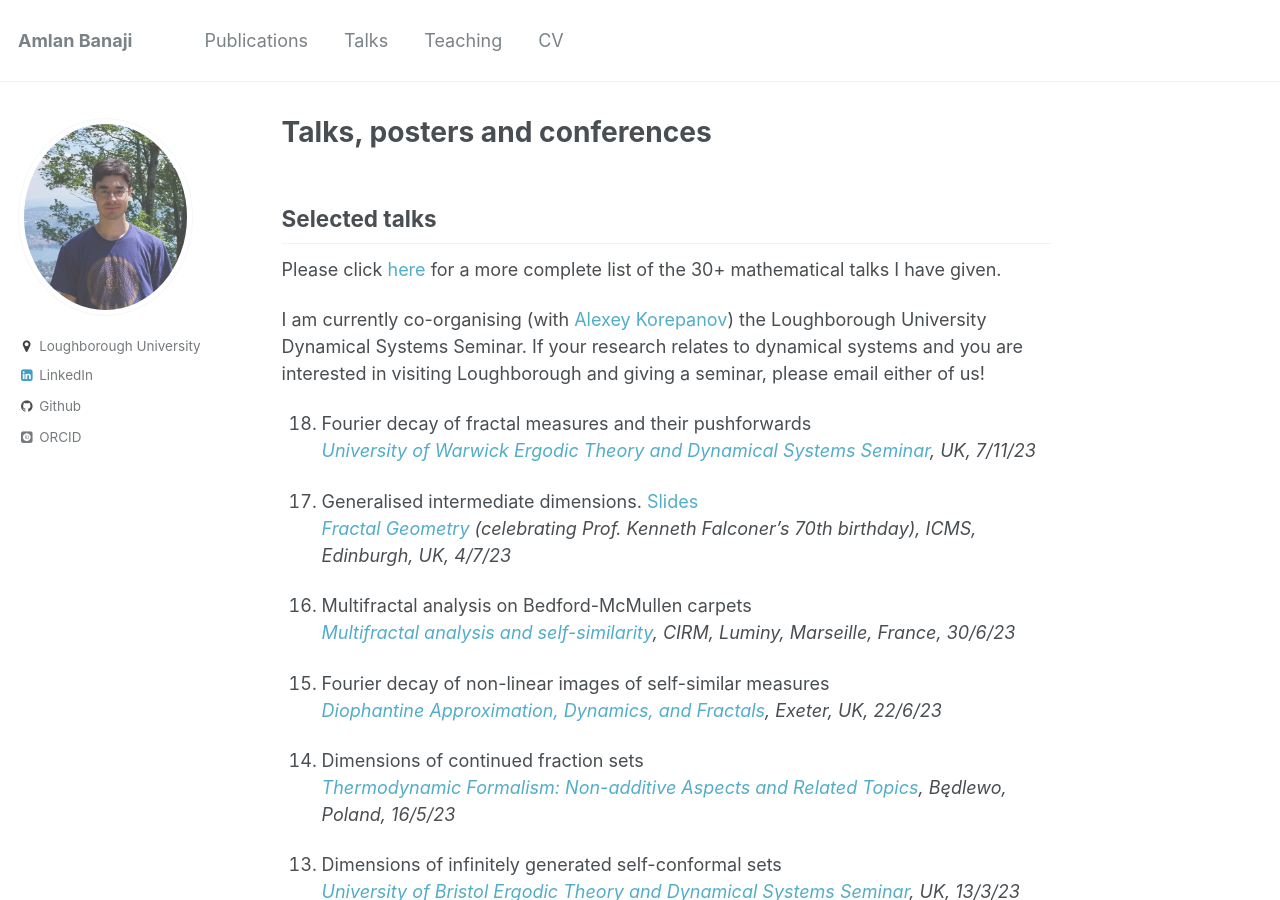
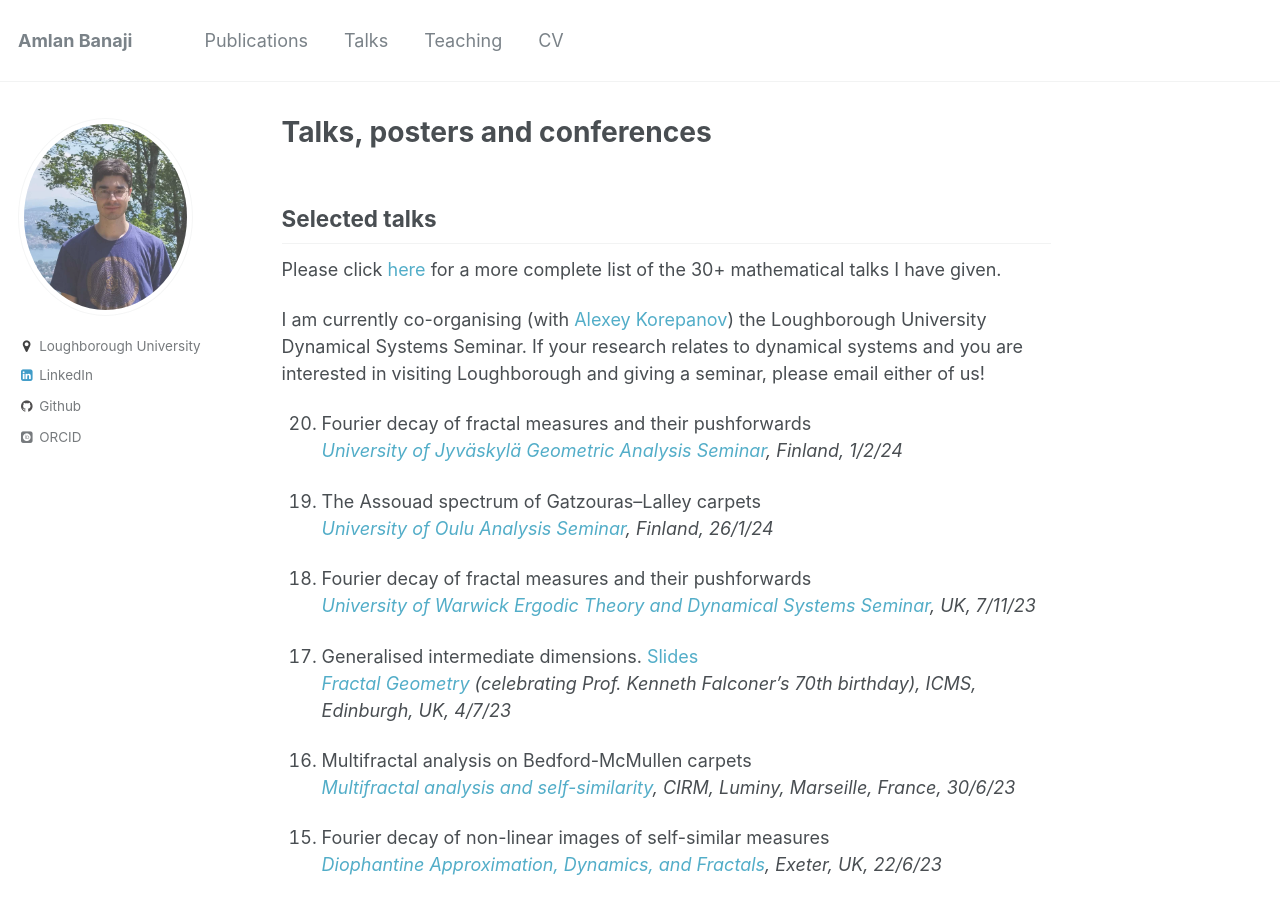
Before and after one commit to amlan-banaji/amlan-banaji.github.io, a Jekyll site: the page built from _pages/talks.md, in a window 1280 px wide and 900 px high. Built offline with Jekyll 4.4.1, drawn with Linux system fonts in a browser that asks for light colours; some web fonts are replaced.

Commit message:
finland talks

```diff
--- a/_pages/talks.md
+++ b/_pages/talks.md
@@ -9,6 +9,12 @@ author_profile: true
 Please click [here](https://amlan-banaji.github.io/files/BanajiTalks.pdf) for a more complete list of the 30+ mathematical talks I have given.
 
 I am currently co-organising (with [Alexey Korepanov](https://khu.dedyn.io/work/)) the Loughborough University Dynamical Systems Seminar. If your research relates to dynamical systems and you are interested in visiting Loughborough and giving a seminar, please email either of us!
+
+20. Fourier decay of fractal measures and their pushforwards
+*[University of Jyväskylä Geometric Analysis Seminar](https://www.jyu.fi/en/events/geometric-analysis-seminar-amlan-banaji-loughborough-university), Finland, 1/2/24*
+
+19. The Assouad spectrum of Gatzouras–Lalley carpets
+*[University of Oulu Analysis Seminar](https://www.oulu.fi/en/events/oulu-analysis-seminar), Finland, 26/1/24*
 
 18. Fourier decay of fractal measures and their pushforwards
 *[University of Warwick Ergodic Theory and Dynamical Systems Seminar](https://warwick.ac.uk/fac/sci/maths/research/events/seminars/areas/dynamics/), UK, 7/11/23*
```
Also changed, not shown: _pages/publications.md (+1 -1 lines), 3 other files.
